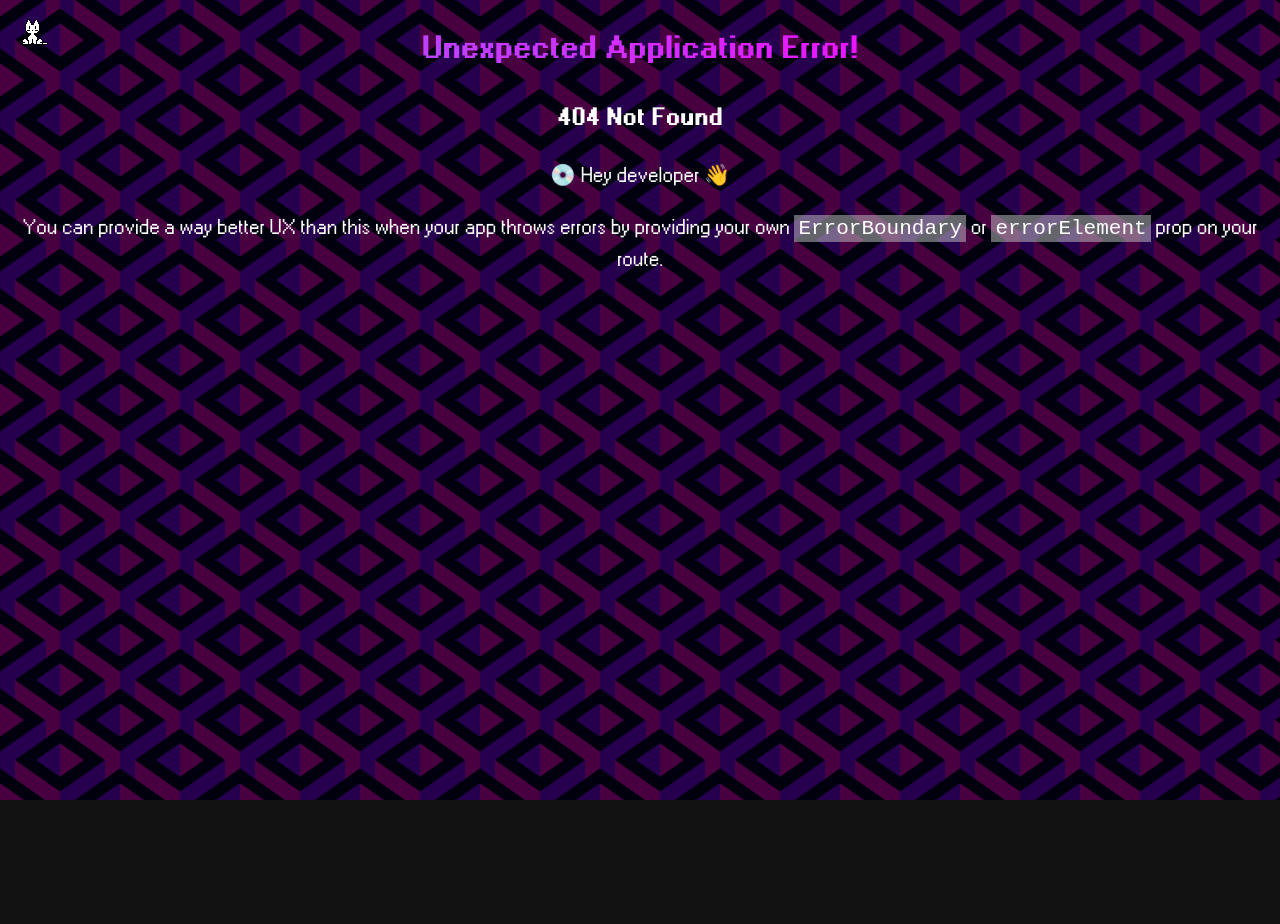
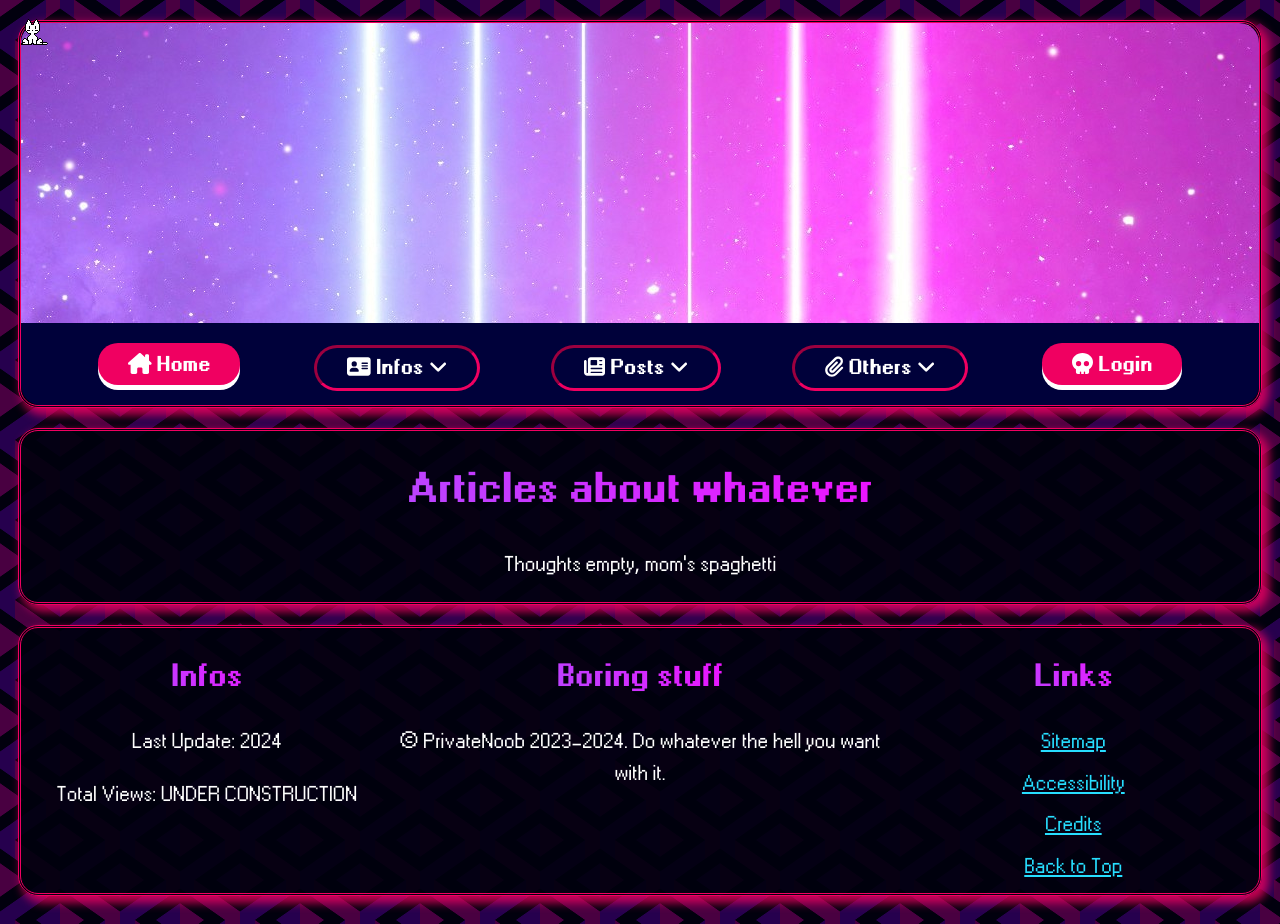
Before and after one commit to PrivateN00b/privatenoob.top, a React (Vite) app: page /Blogs in a window 1280 px wide. Before the commit this address had no page. Before the commit the page ends 800 px from the top, so only its background shows below. Built offline with nearby package versions, Linux system fonts and the light colour scheme.

Commit message:
Renamed Blogs section to Posts

```diff
--- a/src/App.tsx
+++ b/src/App.tsx
@@ -9,16 +9,16 @@ import {
   Route,
 } from "react-router-dom";
 import { ThemeProvider } from "styled-components";
-import Software from "./features/blogs/software/Software";
 import Home from "./features/core/Home";
-import { BaseRecipePage } from "./features/blogs/recipes/BaseRecipePage";
-import Recipes from "./features/blogs/recipes/Recipes";
 import PageNotFound from "./features/core/components/PageNotFound";
 import RootLayout from "./features/core/RootLayout";
 import About from "./features/infos/About";
 import Projects from "./features/infos/Projects";
 import theme from "./styles/theme";
 import GlobalStyle from "./styles/global"
+import Blogs from "./features/posts/blogs/Blogs";
+import Recipes from "./features/posts/recipes/Recipes";
+import { BaseRecipePage } from "./features/posts/recipes/BaseRecipePage";
 
 const router = createBrowserRouter(
   createRoutesFromElements(
@@ -29,7 +29,7 @@ const router = createBrowserRouter(
       <Route path="Projects" element={<Projects />} />
 
       {/* Blogs */}
-      <Route path="Software" element={<Software />} />
+      <Route path="Blogs" element={<Blogs />} />
       <Route path="Recipes" element={<Recipes />} />
 
       {/* Recipes (Dynamic Routing) */}
--- a/src/features/core/components/Navbar.tsx
+++ b/src/features/core/components/Navbar.tsx
@@ -204,7 +204,7 @@ function Navbar() {
 
           <DropDown>
             <DropDownLink>
-              <StyledFAIcon icon={faNewspaper} /> Blogs{" "}
+              <StyledFAIcon icon={faNewspaper} /> Posts{" "}
               <FontAwesomeIcon icon={faAngleDown} />
             </DropDownLink>
             <OuterDropDownMenuBlogs>
@@ -217,8 +217,8 @@ function Navbar() {
                 </div>{" "}
                 <MenuBorder />
                 <div style={{ display: "flex", flexDirection: "column" }}>
-                  <NavbarLink to="Software" component="dropdown">
-                    Software
+                  <NavbarLink to="Blogs" component="dropdown">
+                    Blogs
                   </NavbarLink>
                   <NavbarLink to="Recipes" component="dropdown">
                     Recipes
--- a/src/features/blogs/software/Software.tsx
+++ b/src/features/posts/blogs/Blogs.tsx
@@ -3,11 +3,11 @@ import CenteredH1 from "../../../components/text/CenteredH1";
 import Container from "../../../components/div/Container";
 import StyledParagraph from "../../../components/text/StyledParagraph";
 
-export default function Software() {
+export default function Blogs() {
   return (
     <Container>
       <BaseContentDiv isLastBottom={true}>
-        <CenteredH1>Articles about Tech</CenteredH1>
+        <CenteredH1>Articles about whatever</CenteredH1>
         <StyledParagraph style={{ marginBottom: "20px" }}>
           Thoughts empty, mom's spaghetti
         </StyledParagraph>
```
Also changed, not shown: src/features/posts/recipes/BaseRecipePage.tsx (renamed from src/features/blogs/recipes/BaseRecipePage.tsx), src/features/posts/recipes/Recipes.tsx (renamed from src/features/blogs/recipes/Recipes.tsx), src/features/posts/recipes/components/Filters.tsx (renamed from src/features/blogs/recipes/components/Filters.tsx), src/features/posts/recipes/components/Recipe.tsx (renamed from src/features/blogs/recipes/components/Recipe.tsx), src/features/posts/recipes/components/RecipeColumns.tsx (renamed from src/features/blogs/recipes/components/RecipeColumns.tsx), src/features/posts/recipes/utils/RecipesEnums.ts (renamed from src/features/blogs/recipes/utils/RecipesEnums.ts), src/features/posts/recipes/utils/RecipesTypes.ts (renamed from src/features/blogs/recipes/utils/RecipesTypes.ts), src/features/posts/recipes/utils/recipes.json (renamed from src/features/blogs/recipes/utils/recipes.json).
